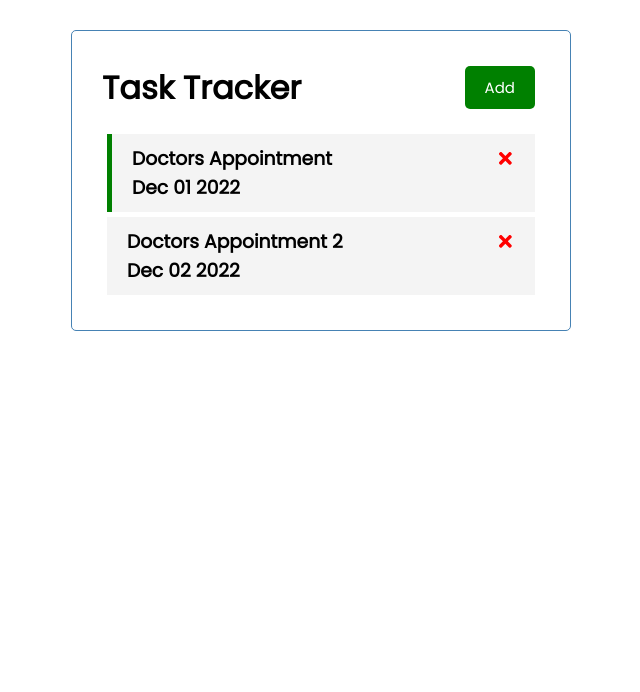
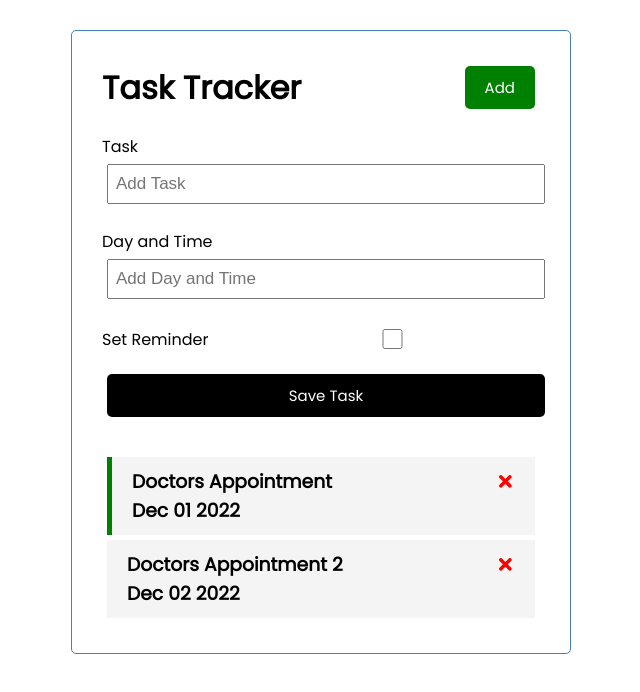
Before and after one commit to bryankit/taskManager, a React (Create React App) app: page / in a window 1280 px wide. Shown: the top 692 px of the page, without its empty margins (319-959 px from the left). Built offline with nearby package versions, Linux system fonts and the light colour scheme.

Commit message:
Added addTask function

```diff
--- a/src/App.js
+++ b/src/App.js
@@ -1,5 +1,6 @@
 import Header from "./components/Header";
 import Tasks from './components/Tasks';
+import AddTask from "./components/AddTask";
 import { useState } from "react";
 
 const App = () => {
@@ -28,7 +29,7 @@
 
 	// Toogle Reminder
 	const toggleReminder = (id) => {
-		// console.log('toggleReminder ', id);
+		console.log('toggleReminder ', id);
 		setTasks(
 			tasks.map((task) =>
 				task.id === id ?
@@ -37,9 +38,18 @@
 		)
 	}
 
+	//Add Task
+	const AddTasks = (task) => {
+		console.log('task', task);
+		const id = Math.floor(Math.random() * 10000 + 1)
+		const newTask = { id, ...task }
+		setTasks([...tasks, newTask])
+	}
+
 	return (
 		<div className="container">
 			<Header title='Task Tracker' />
+			<AddTask onAdd={AddTasks} />
 			{
 				tasks.length > 0 ?
 				<Tasks
--- /dev/null
+++ b/src/components/AddTask.js
@@ -0,0 +1,38 @@
+import { useState } from 'react'
+
+const AddTask = ({ onAdd }) => {
+    const [text, setText] = useState('')
+    const [day, setDay] = useState('')
+    const [reminder, setReminder] = useState(false)
+
+    const onSubmit = (e) => {
+        e.preventDefault()
+        if(!text) {
+            alert('Please Add a Task');
+            return;
+        }
+        onAdd({ text, day, reminder})
+        setText('');
+        setDay('');
+        setReminder(false);
+    }
+  return (
+    <form className="add-form" onSubmit={onSubmit}>
+        <div className="form-control">
+            <label>Task</label>
+            <input type="text" placeholder="Add Task" value={text} onChange={(e) => setText(e.target.value)}/>
+        </div>
+        <div className="form-control">
+            <label>Day and Time</label>
+            <input type="text" placeholder="Add Day and Time" value={day} onChange={(e) => setDay(e.target.value)} />
+        </div>
+        <div className="form-control form-control-check">
+            <label>Set Reminder</label>
+            <input type="checkbox" value={reminder} onChange={(e) => setReminder(e.currentTarget.checked)}/>
+        </div>
+        <input type="submit" value='Save Task' className="btn btn-block"/>
+    </form>
+  )
+}
+
+export default AddTask
```
